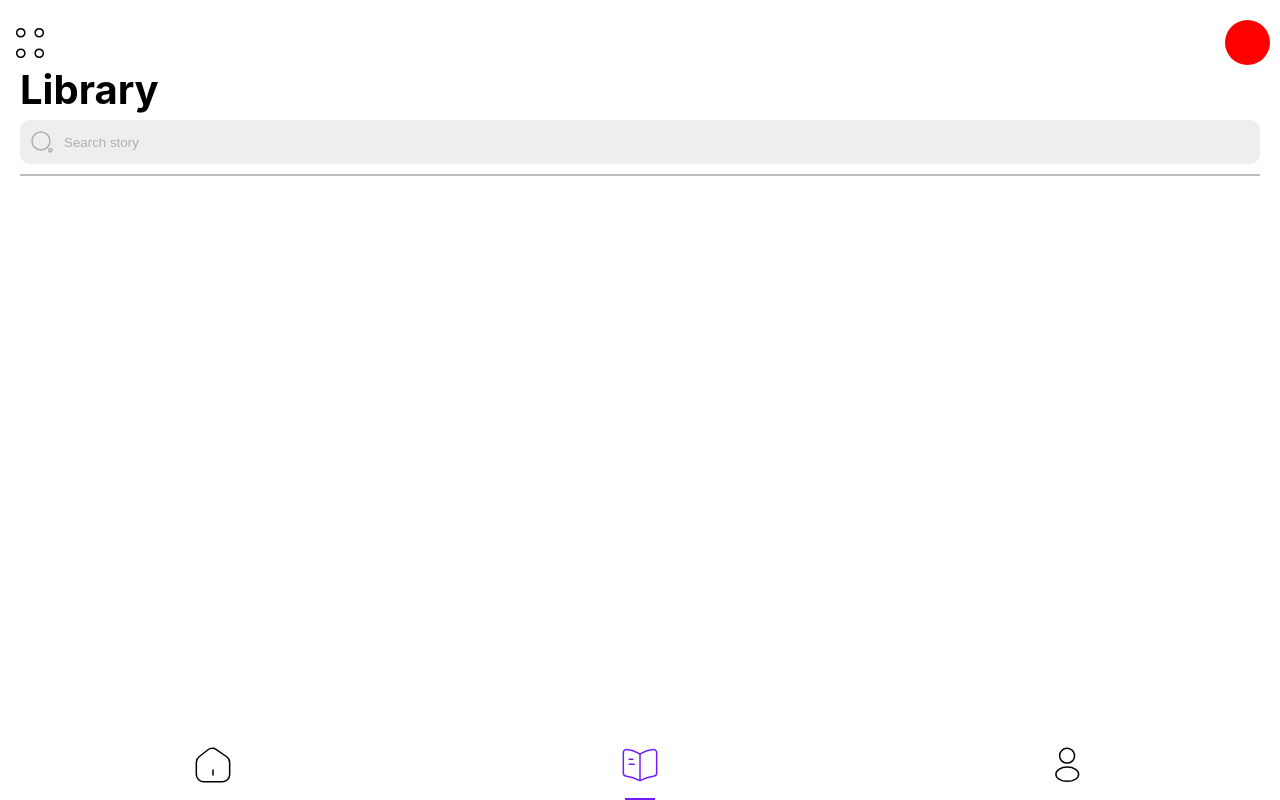
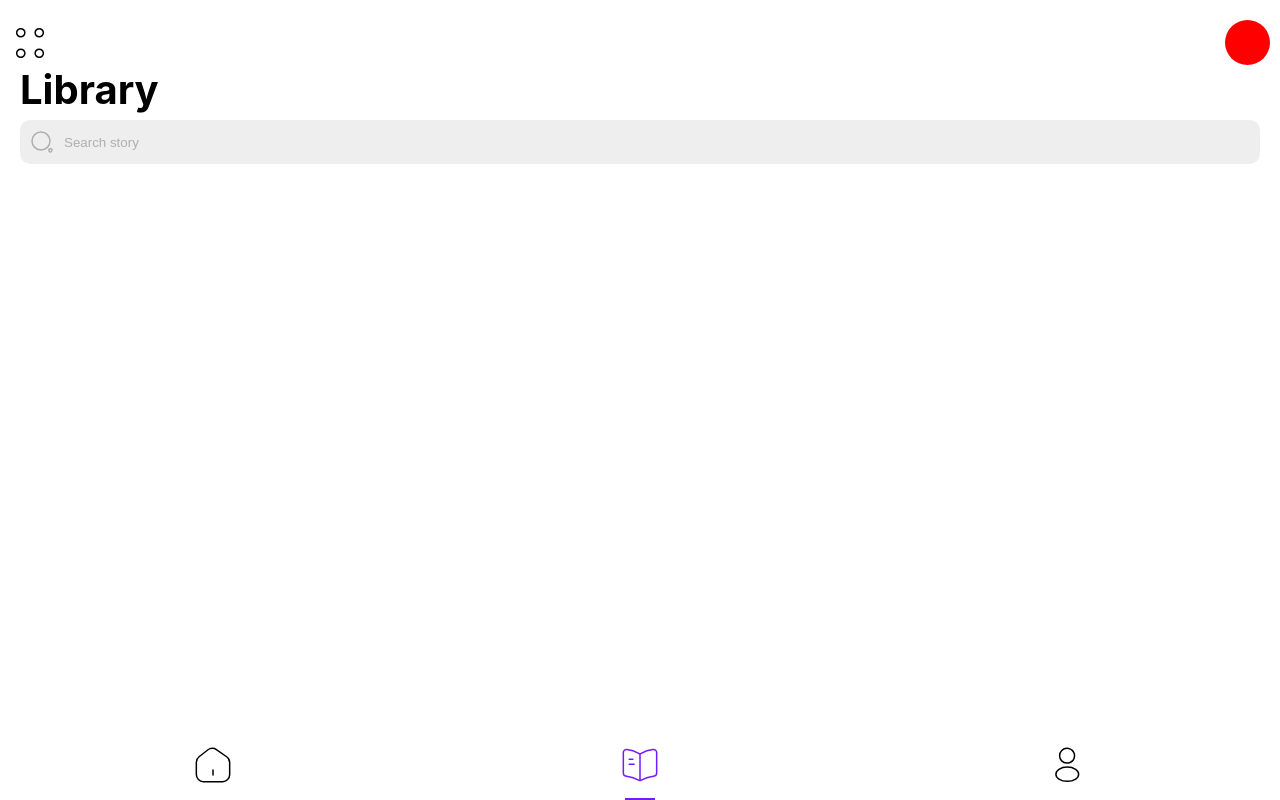
Before and after one commit to DihanVermeulen/CodeSpace-Storyful-Fullstack_application, a React (Vite) app in the folder Storyful-client/: page / in a window 1280 px wide. Both pictures are taken after a click on the element 639 px from the left and 765 px from the top of the page. Built offline with nearby package versions, Linux system fonts and the light colour scheme.

Commit message:
Removed separator

```diff
--- a/Storyful-client/src/routes/Library/Library.css
+++ b/Storyful-client/src/routes/Library/Library.css
@@ -6,7 +6,3 @@
 .library-heading {
   font-size: 40px;
 }
-
-.separator {
-    border: 0.05px solid #BCBCBC;
-}
--- a/Storyful-client/src/routes/Library/Library.tsx
+++ b/Storyful-client/src/routes/Library/Library.tsx
@@ -6,7 +6,6 @@ const Library = () => {
     <section className="library-container">
       <h1 className="library-heading">Library</h1>
       <Searchbar />
-      <div style={{marginTop: 10, marginBottom: 20}} className="separator"/>
     </section>
   );
 };
```
